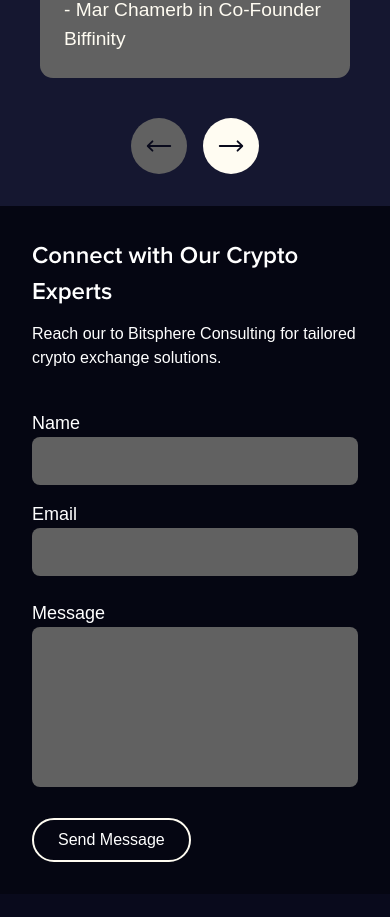
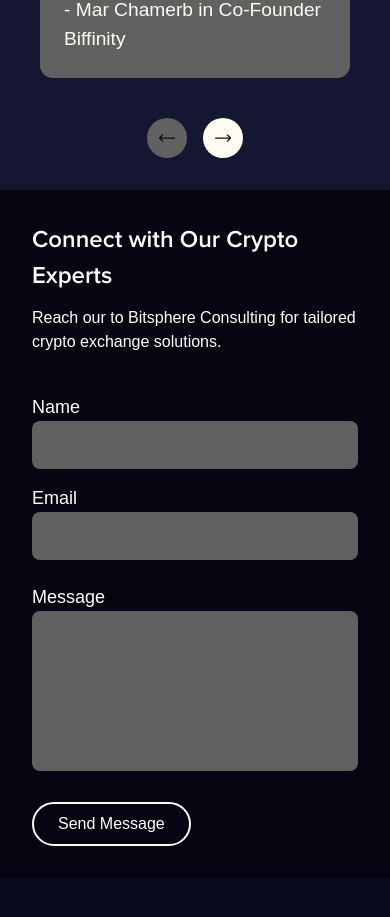
Before and after one commit to official-commandcodes/stevengoodluck, a React (Vite) app: page / in a window 390 px wide. Shown: the part 5660-6577 px from the top of the page. Built offline with nearby package versions, Linux system fonts and the light colour scheme; a web font is replaced by a local one.

Commit message:
fix: fixing

```diff
--- a/src/ui/testimonial/Testimonial.jsx
+++ b/src/ui/testimonial/Testimonial.jsx
@@ -6,7 +6,7 @@ import "slick-carousel/slick/slick.css";
 import "slick-carousel/slick/slick-theme.css";
 import TestimonialItem from "./TestimonialItem";
 
-const buttonStyle = "flex justify-center items-center w-14 h-14 rounded-full transition-colors duration-500";
+const buttonStyle = "flex justify-center items-center w-10 h-10 md:w-14 md:h-14 rounded-full transition-colors duration-500";
 function Testimonial() {
   const sliderRef = useRef(null);
   const [currentSlide, setCurrentSlide] = useState(0);
@@ -95,10 +95,10 @@ function Testimonial() {
 
       <div className="pt-10 flex justify-center md:justify-start items-center gap-x-4">
         <button className={`${buttonStyle} ${isAtFirstSlide ? "bg-[#616161] cursor-not-allowed" : "bg-customAmber-50"}`} disabled={isAtFirstSlide} onClick={goToPrev}>
-          <HiArrowLongLeft className="text-[#090A1C] text-3xl" />
+          <HiArrowLongLeft className="text-[#090A1C] text-xl md:text-3xl" />
         </button>
         <button className={`${buttonStyle}  ${isAtLastSlide ? "bg-[#616161] cursor-not-allowed" : "bg-customAmber-50"}`} disabled={isAtLastSlide} onClick={goToNext}>
-          <HiArrowLongRight className="text-[#090A1C] text-3xl" />
+          <HiArrowLongRight className="text-[#090A1C] text-xl md:text-3xl" />
         </button>
       </div>
     </div>
```
